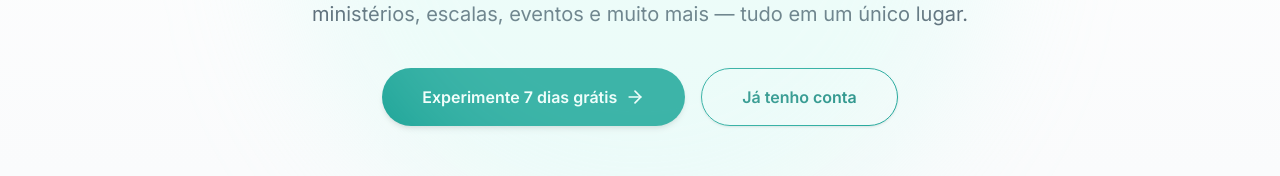
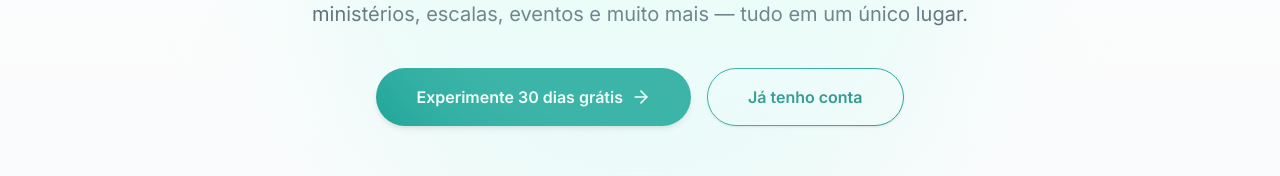
Before and after one commit to daniel-almeid/ministerio360-landing-page, a Next.js app: page / in a window 1280 px wide. Shown: the part 362-538 px from the top of the page. Built offline with nearby package versions, Linux system fonts and the light colour scheme.

Commit message:
30 dias grátis

```diff
--- a/app/landing/components/sections/hero.tsx
+++ b/app/landing/components/sections/hero.tsx
@@ -28,7 +28,7 @@ export default function Hero() {
               className="px-10 py-4 bg-teal-600 text-white rounded-full font-semibold hover:bg-teal-700 transition inline-flex items-center gap-2 shadow-md hover:shadow-lg"
               target="_blank"
             >
-              Experimente 7 dias grátis
+              Experimente 30 dias grátis
               <ArrowRight className="w-5 h-5" />
             </Link>
 
```
